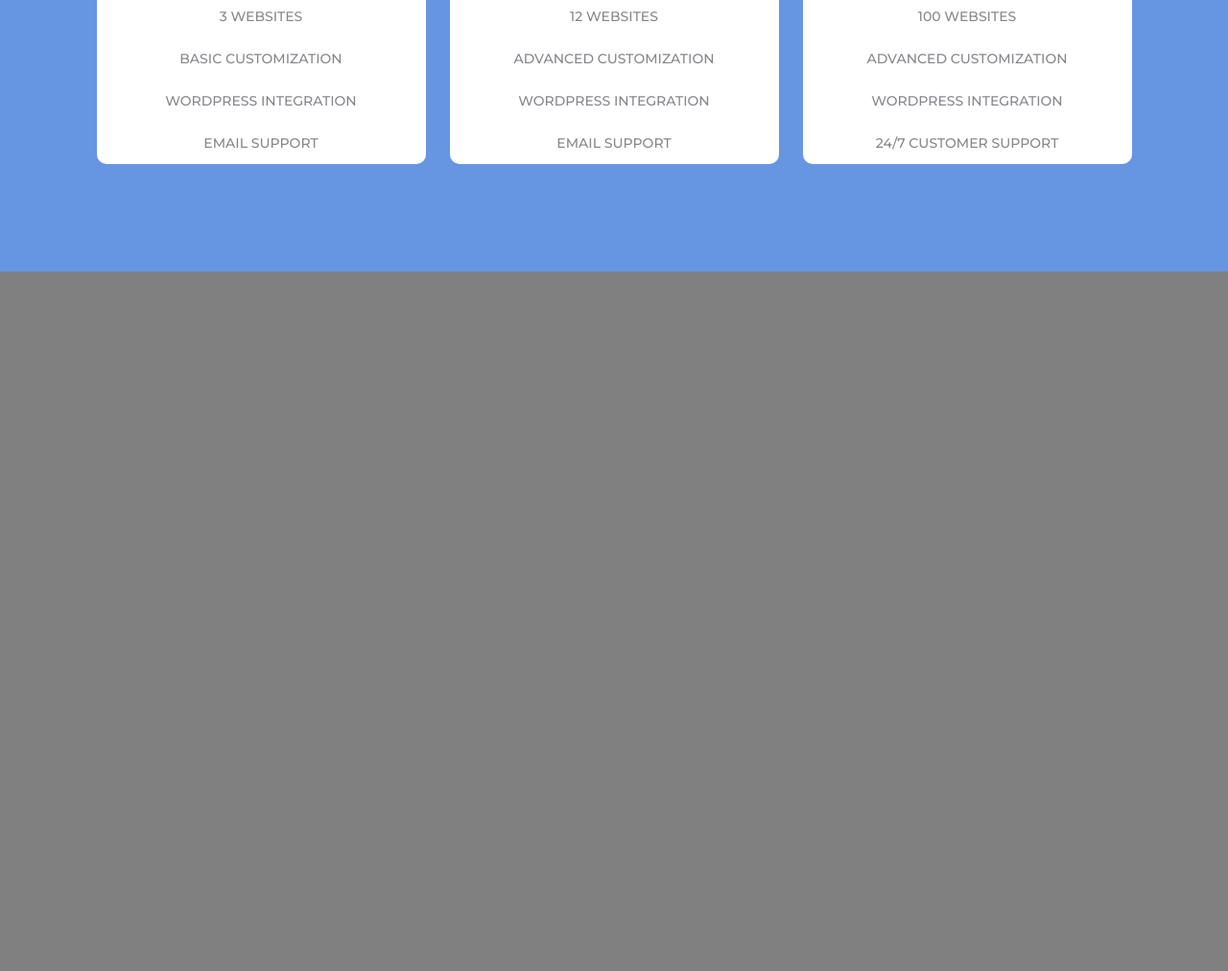
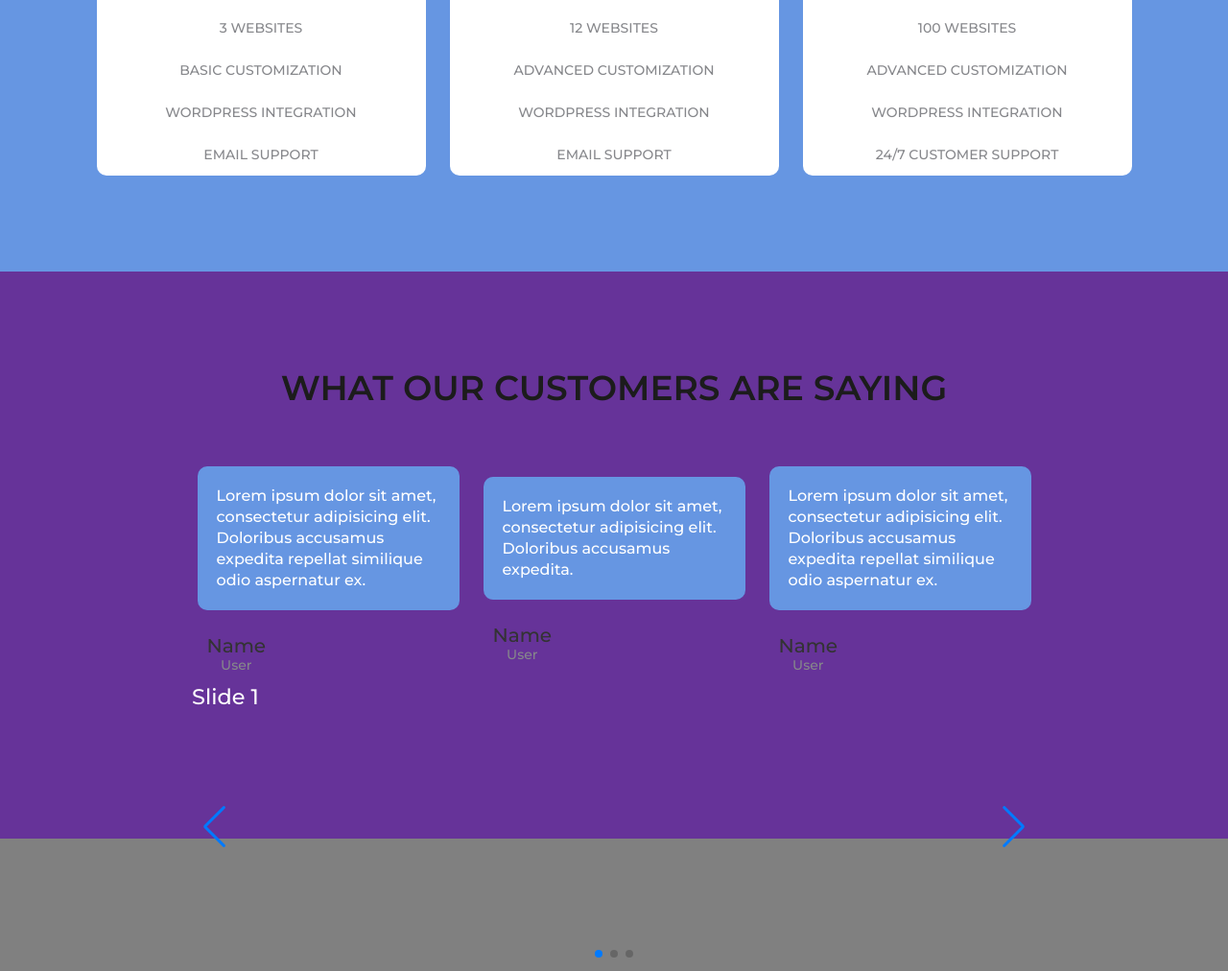
Before and after one commit to ksolovejus/Praktinis-egzaminas, a website: page index.html in a window 1280 px wide. Shown: the part 3224-4236 px from the top of the page at 96% size. Before the commit the page ends 3507 px from the top, so only its background shows below. Drawn offline with nearby package versions, Linux system fonts and the light colour scheme; no server answers.

Commit message:
in mid of slides

```diff
--- a/index.html
+++ b/index.html
@@ -5,8 +5,19 @@
   <meta http-equiv="X-UA-Compatible" content="IE=edge">
   <meta name="viewport" content="width=device-width, initial-scale=1.0">
   <title>Gulp template</title>
+
+  <!-- Swiper css -->
+  <link
+  rel="stylesheet"
+  href="https://cdn.jsdelivr.net/npm/swiper@9/swiper-bundle.min.css"
+/>
+
   <link rel="icon" type="image/x-icon" href="app/images/gulp.svg">
+
+  <!-- Custom css -->
   <link rel="stylesheet" href="app/css/style.css">
+
+  <!-- Font awersome -->
   <link rel="stylesheet" href="https://cdnjs.cloudflare.com/ajax/libs/font-awesome/6.4.0/css/all.min.css" integrity="sha512-iecdLmaskl7CVkqkXNQ/ZH/XLlvWZOJyj7Yy7tcenmpD1ypASozpmT/E0iPtmFIB46ZmdtAc9eNBvH0H/ZpiBw==" crossorigin="anonymous" referrerpolicy="no-referrer" />
 </head>
 <body>
@@ -275,7 +286,88 @@
  </main>
 
  <section-4>
+  <h1>WHAT OUR CUSTOMERS ARE SAYING</h1>
+  <div class="line"></div>
 
+  <div class="container">
+    <div class="page">
+      <div class="item">
+
+        <div class="chat">
+          <p>Lorem ipsum dolor sit amet, consectetur adipisicing elit. Doloribus accusamus expedita repellat similique odio aspernatur ex.</p>
+        </div>
+
+        <div class="user">
+          <img id="user-1">
+
+          <div class="about">
+            <h1 id="name-1">Name</h1>
+            <p>User</p>
+          </div>
+
+        </div>
+      </div>
+      <div class="item">
+
+        <div class="chat">
+          <p>Lorem ipsum dolor sit amet, consectetur adipisicing elit. Doloribus accusamus expedita.</p>
+        </div>
+
+        <div class="user">
+          <img id="user-2">
+
+          <div class="about">
+            <h1 id="name-2">Name</h1>
+            <p>User</p>
+          </div>
+
+        </div>
+      </div>
+      <div class="item">
+
+        <div class="chat">
+          <p>Lorem ipsum dolor sit amet, consectetur adipisicing elit. Doloribus accusamus expedita repellat similique odio aspernatur ex.</p>
+        </div>
+
+        <div class="user">
+          <img id="user-3">
+
+          <div class="about">
+            <h1 id="name-3">Name</h1>
+            <p>User</p>
+          </div>
+
+        </div>
+      </div>
+    </div>
+
+    <!-- Slider main container -->
+<div class="swiper">
+  <!-- Additional required wrapper -->
+  <div class="swiper-wrapper">
+    <!-- Slides -->
+    <div class="swiper-slide">Slide 1</div>
+    <div class="swiper-slide">Slide 2</div>
+    <div class="swiper-slide">Slide 3</div>
+  </div>
+  <!-- If we need pagination -->
+  <div class="swiper-pagination"></div>
+
+  <!-- If we need navigation buttons -->
+  <div class="swiper-button-prev"></div>
+  <div class="swiper-button-next"></div>
+</div>
+
+  </div>
  </section-4>
+
+ <!-- Custom js -->
+ <script src="script.js"></script>
+
+ <!-- Swiper js -->
+ <script src="https://cdn.jsdelivr.net/npm/swiper@9/swiper-bundle.min.js"></script>
+
+ <!-- Custom swiper js -->
+ <script src="swiper.js"></script>
 </body>
 </html>
--- /dev/null
+++ b/script.js
@@ -0,0 +1,13 @@
+"use strict"
+
+for (let i = 1; i <= 12; i++) {
+    const name = document.getElementById(`name-${i}`);
+    const user = document.getElementById(`user-${i}`);
+
+    fetch('https://randomuser.me/api/')
+      .then(response => response.json())
+      .then(data => {
+        user.src = data.results[0].picture.medium;
+        name.innerText = data.results[0].name.first;
+      });
+  }
--- a/scss/main.scss
+++ b/scss/main.scss
@@ -27,15 +27,18 @@ main {
     div.container {
         display: flex;
         justify-content: center;
-        align-items: center;
+        align-items: end;
         gap: 25px;
-        margin-top: 80px;
+        height: 100%;
+
+        margin-bottom: 100px;
 
         div.item {
             display: flex;
             flex-direction: column;
             // border: 3px solid black ;
             width: 343px;
+            transition: 0.3s;
 
             div.price {
                 display: flex;
@@ -70,11 +73,13 @@ main {
                 height: 6px;
                 background: $green;
                 border: none;
+                transition: 0.3s;
 
                 h4 {
                     font: normal normal normal 14px/24px Montserrat;
                     color: $white;
                     opacity: 0;
+                    transition: 0.3s;
                 }
             }
 
@@ -94,5 +99,19 @@ main {
                 }
             }
         }
+
+         div.item:hover{
+            transform: scaleX(-20px);
+            button {
+                cursor: pointer;
+                height: 40px;
+                transition: 0.3s;
+
+                h4{
+                    opacity: 1;
+                    transition: 0.3s;
+                }
+            }
+         }
     }
 }
--- /dev/null
+++ b/scss/section-4.scss
@@ -0,0 +1,87 @@
+section-4 {
+    max-width: 1980px;
+    height: 591px;
+    background: rebeccapurple;
+
+    position: relative;
+    display: flex;
+    align-items: center;
+    flex-direction: column;
+
+    h1 {
+        font: normal normal 600 36px/43px Montserrat;
+        color: $black;
+        margin-top: 100px;
+    }
+
+    div.line {
+        width: 64px;
+        height: 2px;
+        background: $blue;
+        margin-top: 25px;
+    }
+
+    div.container {
+        margin-top: 25px;
+
+        div.page {
+            display: flex;
+            justify-content: center;
+            align-items: center;
+            gap: 25px;
+
+            div.item {
+                width: 273px;
+                height: 236px;
+                display: flex;
+                justify-content: center;
+                align-items: center;
+                flex-direction: column;
+
+                div.chat {
+                    display: flex;
+                    justify-content: center;
+                    align-items: center;
+                    background: $blue;
+                    border-radius: 10px;
+
+                    p {
+                        color: $white;
+                        font: normal normal normal 16px/22px Montserrat;
+                        margin: 20px;
+                    }
+                }
+
+                div.user {
+                    display: flex;
+                    align-items: center;
+                    width: 100%;
+                    margin-top: 25px;
+
+                  img {
+                    border-radius: 100%;
+                  }
+
+                  div.about {
+                    display: flex;
+                    justify-content: center;
+                    align-items: center;
+                    flex-direction: column;
+                    margin-left: 10px;
+
+                    h1 {
+                        font: normal normal normal 20px/24px Montserrat;
+                        color: $black-title;
+                        margin: 0;
+                    }
+
+                    p {
+                        font: normal normal normal 14px/17px Montserrat;
+                        color: $gray-lorem;
+                    }
+                  }
+                }
+            }
+        }
+    }
+}
--- a/scss/style.scss
+++ b/scss/style.scss
@@ -8,3 +8,5 @@
 @import 'section-2';
 @import 'section-3';
 @import 'main';
+@import 'section-4';
+@import 'swiper';
--- /dev/null
+++ b/scss/swiper.scss
@@ -0,0 +1,4 @@
+.swiper {
+    max-width: 880px;
+    height: 300px;
+}
--- /dev/null
+++ b/swiper.js
@@ -0,0 +1,16 @@
+const swiper = new Swiper('.swiper', {
+    // Optional parameters
+    direction: 'horizontal',
+    loop: true,
+
+    // If we need pagination
+    pagination: {
+      el: '.swiper-pagination',
+    },
+
+    // Navigation arrows
+    navigation: {
+      nextEl: '.swiper-button-next',
+      prevEl: '.swiper-button-prev',
+    },
+  });
```
Also changed, not shown: app/css/style.css.
